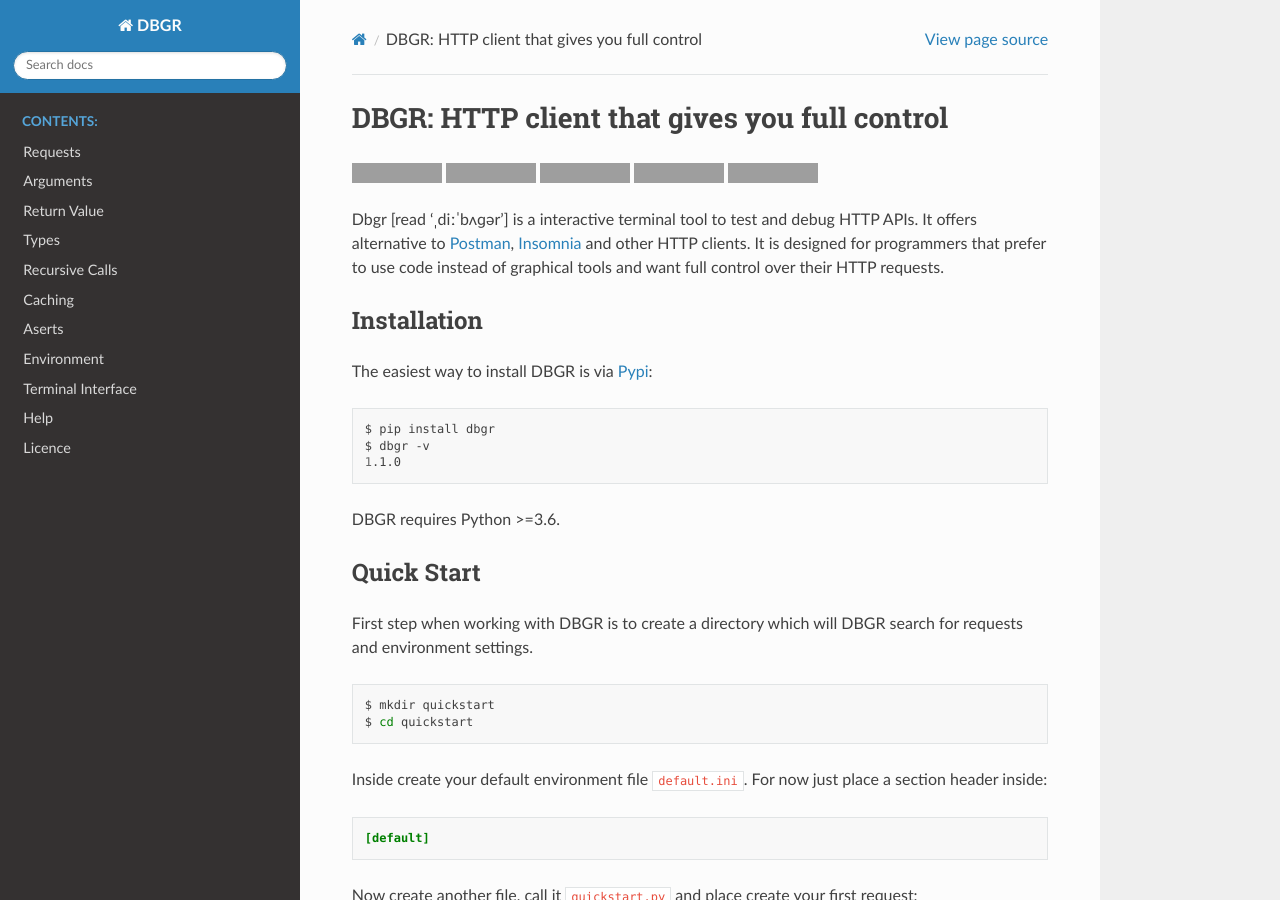
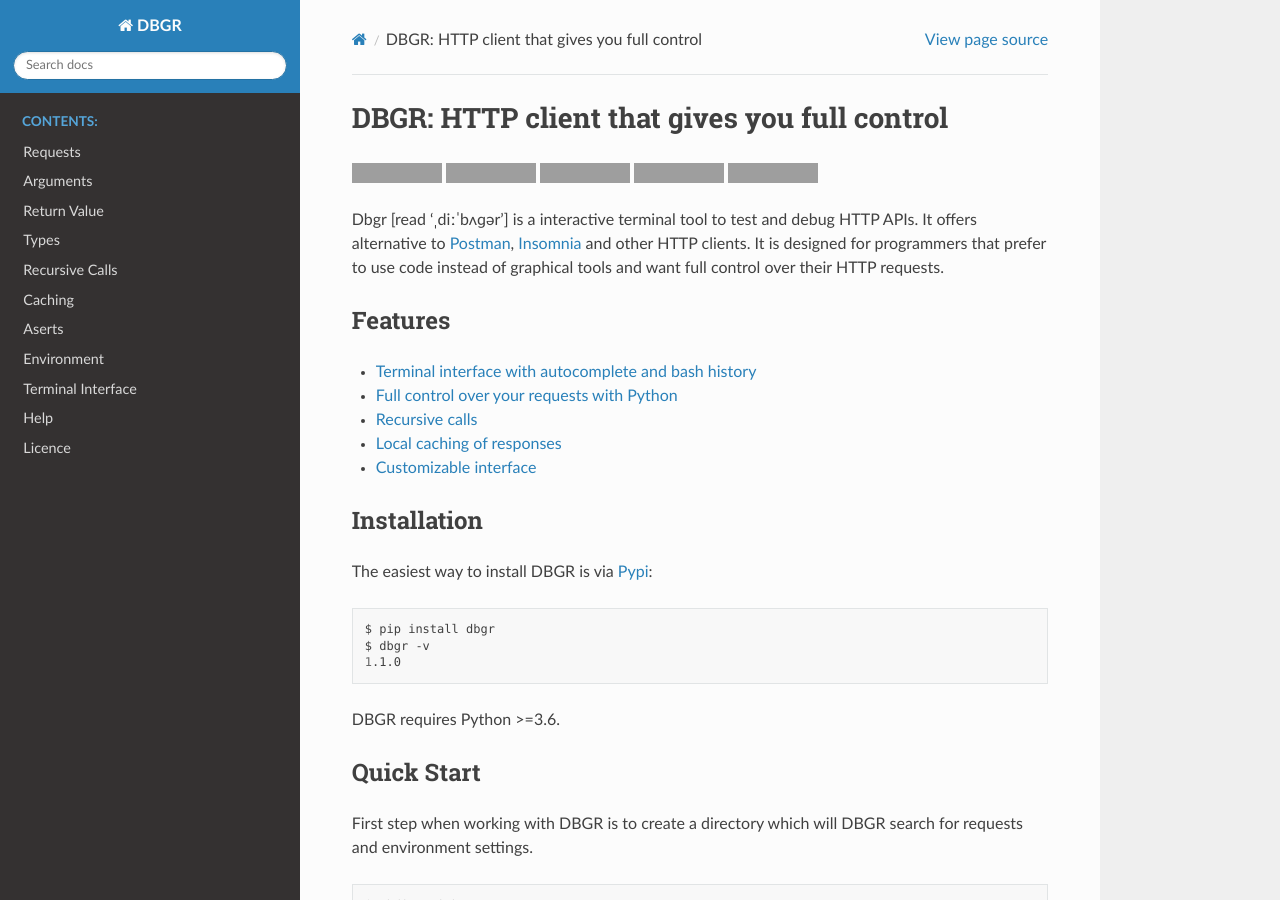
Before and after one commit to JakubTesarek/dbgr, a Sphinx documentation site: the page built from docs/source/index.rst, in a window 1280 px wide and 900 px high. Built offline with Sphinx 7.4.7 and the Read the Docs theme 2.0.0, drawn with Linux system fonts in a browser that asks for light colours; pages that are not in the unit, such as notebooks, are missing from menus; grey boxes are pictures that could not be loaded.

Commit message:
Add list of features to documentation

```diff
--- a/docs/source/index.rst
+++ b/docs/source/index.rst
@@ -24,6 +24,15 @@ over their HTTP requests.
 .. _postman: https://www.getpostman.com/
 .. _insomnia: https://insomnia.rest/
 
+.. _features:
+
+Features
+--------
+- :ref:`Terminal interface with autocomplete and bash history<terminal_interface>`
+- :ref:`Full control over your requests with Python<requests>`
+- :ref:`Recursive calls<recursive_calls>`
+- :ref:`Local caching of responses<caching>`
+- :ref:`Customizable interface<types>`
 
 .. _installation:
 
```
